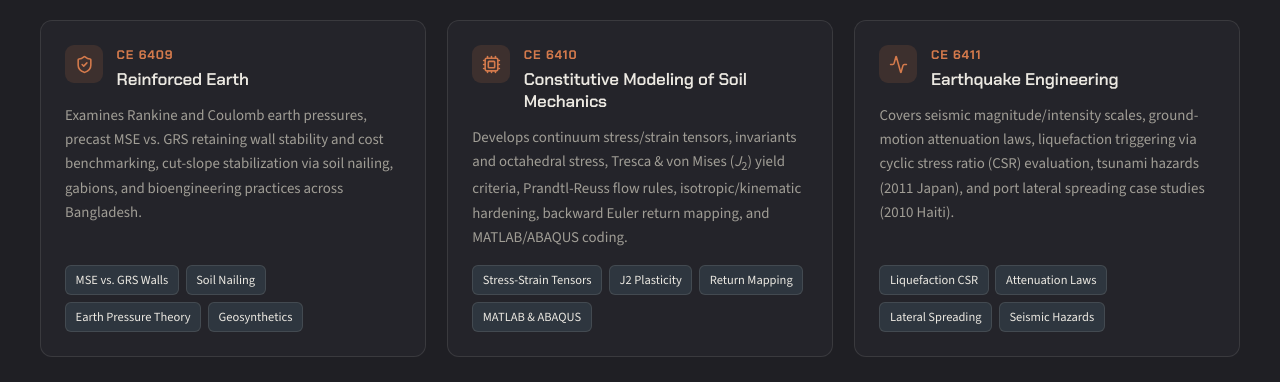
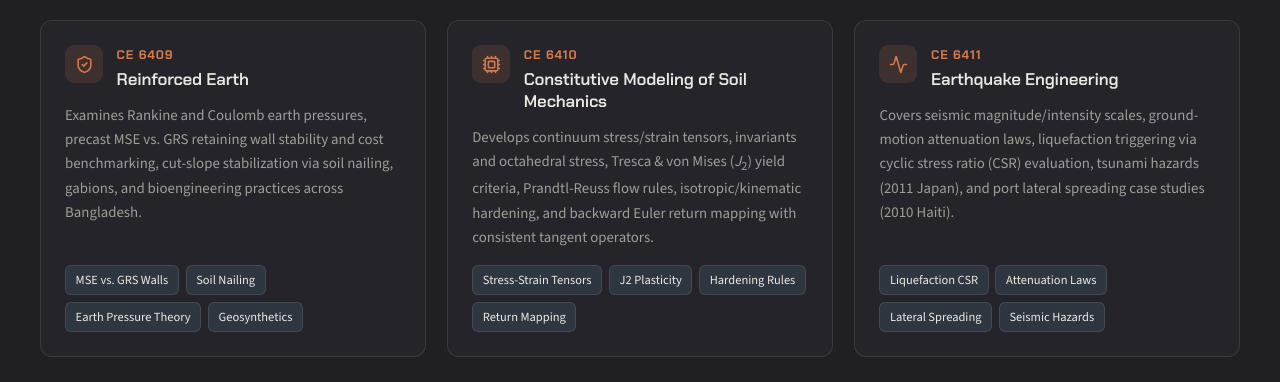
Before and after one commit to mohaimenulpollob/mohaimenulpollob.github.io, a plain HTML site: page index.html in a window 1280 px wide. Shown: the part 3786-4168 px from the top of the page. Drawn offline with nearby package versions, Linux system fonts and the light colour scheme.

Commit message:
Remove MATLAB/Abaqus from CE 6410 constitutive modeling card

```diff
--- a/index.html
+++ b/index.html
@@ -2370,12 +2370,12 @@
               <h3 class="course-title">Constitutive Modeling of Soil Mechanics</h3>
             </div>
           </div>
-          <p class="course-desc">Develops continuum stress/strain tensors, invariants and octahedral stress, Tresca &amp; von Mises (<em>J</em><sub>2</sub>) yield criteria, Prandtl-Reuss flow rules, isotropic/kinematic hardening, backward Euler return mapping, and MATLAB/ABAQUS coding.</p>
+          <p class="course-desc">Develops continuum stress/strain tensors, invariants and octahedral stress, Tresca &amp; von Mises (<em>J</em><sub>2</sub>) yield criteria, Prandtl-Reuss flow rules, isotropic/kinematic hardening, and backward Euler return mapping with consistent tangent operators.</p>
           <div class="course-tags">
             <span class="course-tag">Stress-Strain Tensors</span>
             <span class="course-tag">J2 Plasticity</span>
+            <span class="course-tag">Hardening Rules</span>
             <span class="course-tag">Return Mapping</span>
-            <span class="course-tag">MATLAB &amp; ABAQUS</span>
           </div>
         </article>
 
```
